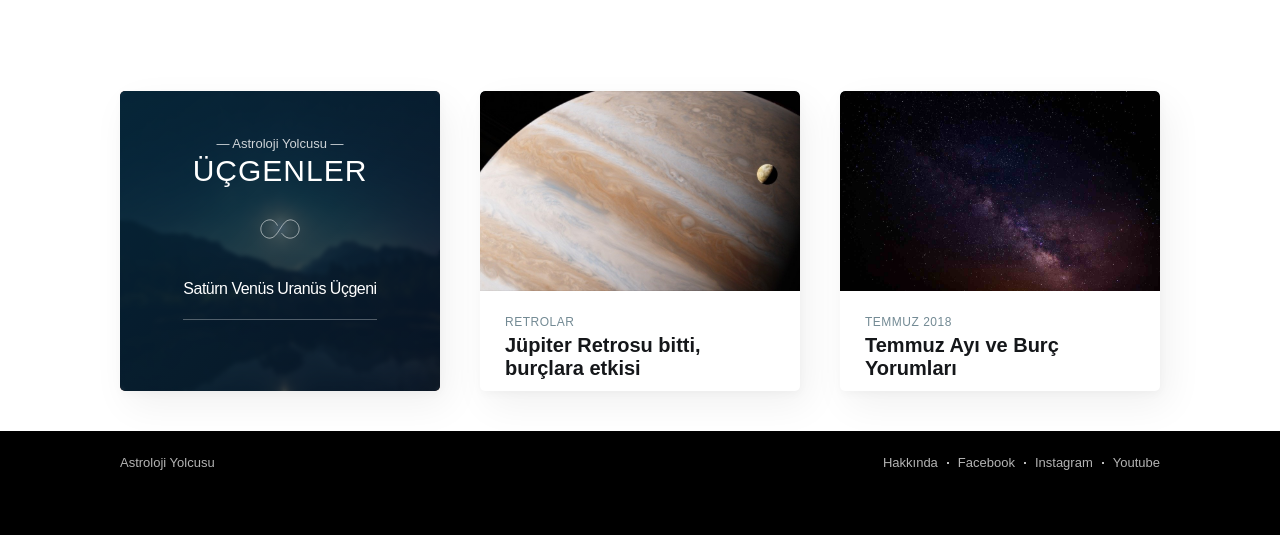
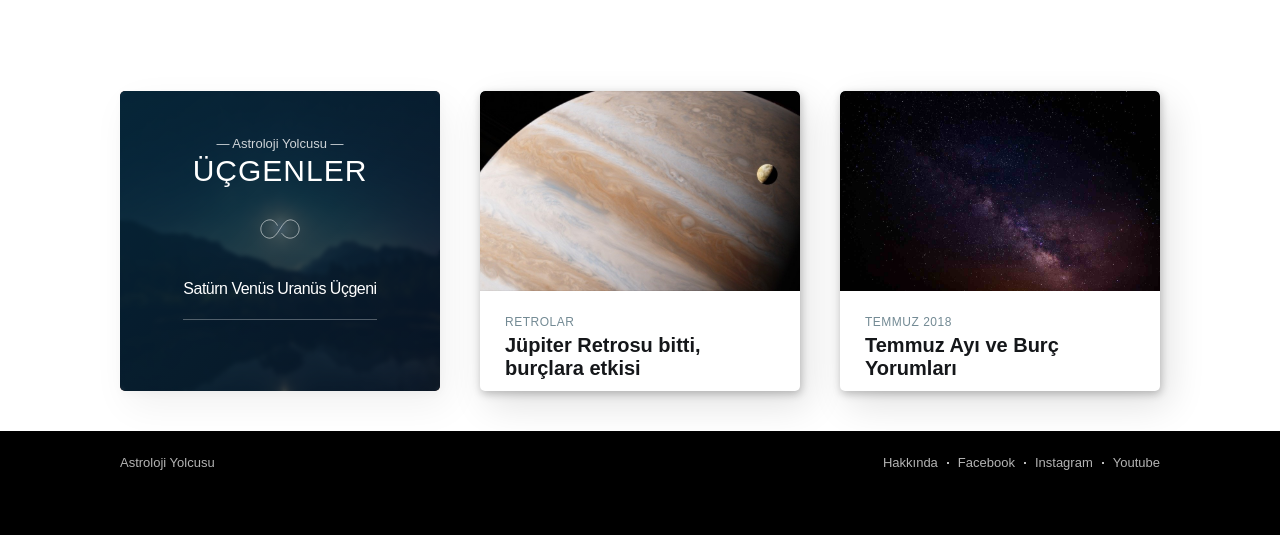
Before and after one commit to astrylcs/astrylcs.github.io, a Jekyll site: the page built from _posts/2018-07-10-ucgen.md, in a window 1280 px wide. Shown: the part 1438-1973 px from the top of the page. Built offline with Jekyll 4.4.1, drawn with Linux system fonts in a browser that asks for light colours.

Commit message:
Update style.scss

```diff
--- a/_includes/style.scss
+++ b/_includes/style.scss
@@ -706,12 +706,12 @@ The knock-on effect of this is ugly browser-scroll bars at the bottom, so 80px o
     background: #fff center center;
     background-size: cover;
     border-radius: 5px;
-    box-shadow: rgba(0,0,0,0.06) 8px 14px 38px, rgba(0,0,0,0.03) 1px 3px 8px;
+    box-shadow: rgba(0,0,0,0.12) 8px 14px 38px, rgba(0,0,0,0.24) 1px 3px 8px;
     transition: all 0.5s ease;
 }
 
 .post-card:hover {
-    box-shadow: rgba(0,0,0,0.07) 8px 28px 50px, rgba(0,0,0,0.04) 1px 6px 12px;
+    box-shadow: rgba(0,0,0,0.16) 8px 28px 50px, rgba(0,0,0,0.23) 1px 6px 12px;
     transition: all 0.4s ease;
     transform: translate3D(0, -1px, 0) scale(1.02);
 }
```
